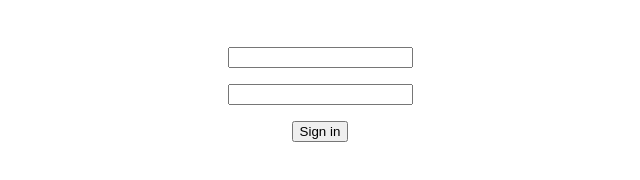
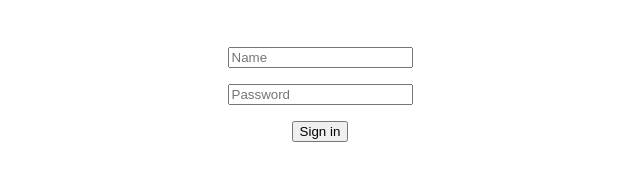
Before and after one commit to SaraOsacar/Log-in, a React app: page / in a window 1280 px wide. Shown: the part 198-378 px from the top of the page, 320-960 px from the left. Built offline with nearby package versions, Linux system fonts and the light colour scheme.

Commit message:
Event name & password

```diff
--- a/src/components/Form.js
+++ b/src/components/Form.js
@@ -1,13 +1,25 @@
 import "../styles/Form.scss";
+import { useState } from "react";
 
 export function Form () {
+    const [name, setName] = useState("");
+    const [password, setPassword] = useState("");
+
+
     return(
         <section>
             <h1 className="title">Login</h1>
 
             <form className="form">
-                <input type="text" />
-                <input type="password" />
+                <input type="text"
+                placeholder="Name"
+                value={name}
+                onChange={e => setName(e.target.value)}
+                />
+                <input type="password"
+                placeholder="Password"
+                value={password}
+                onChange={e => setPassword(e.target.value)}/>
                 <button>Sign in</button>
             </form>
         </section>
```
Also changed, not shown: src/styles/Form.scss (line endings or trailing spaces).
